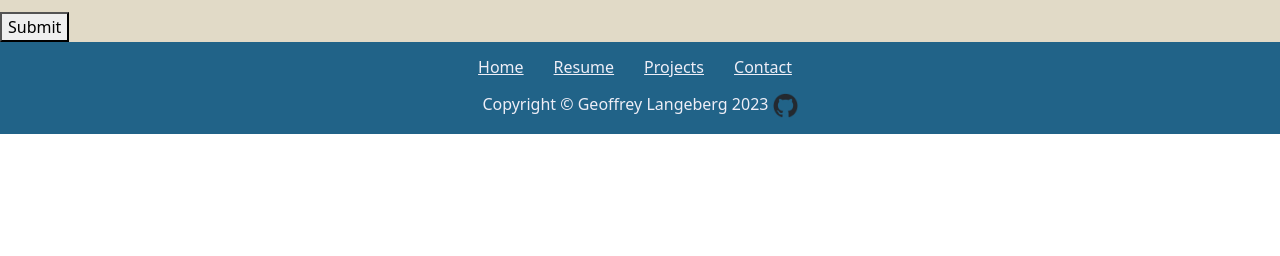
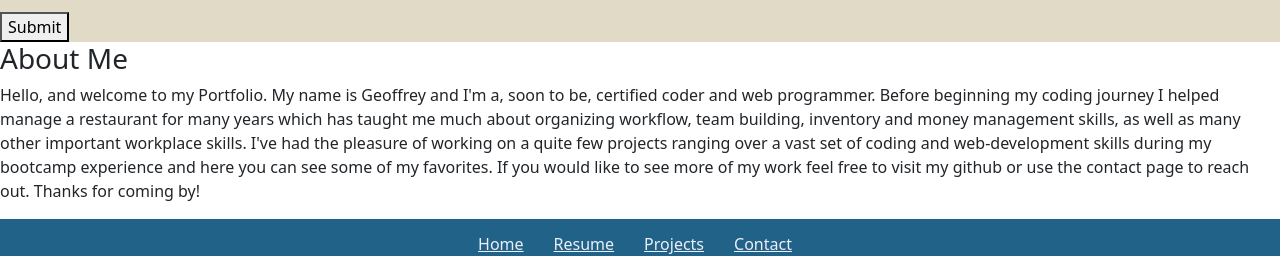
Before and after one commit to GgeoffG/new-react-portfolio, a React (Create React App) app: page / in a window 1280 px wide. Shown: the part 2152-2408 px from the top of the page. Before the commit the page ends 2286 px from the top, so only its background shows below. Built offline with nearby package versions, Linux system fonts and the light colour scheme.

Commit message:
Created particle pages containing prop variables, created paragraph atom, create AboutMe component

```diff
--- /dev/null
+++ b/src/components/atoms/paragraph/paragraph.css
@@ -0,0 +1,8 @@
+.form-input{
+  width: 100%;
+  padding: 12px 20px;
+  margin: 8px 0;
+  box-sizing: border-box;
+  border: 2px solid var(black);
+  border-radius: 4px;
+}
--- /dev/null
+++ b/src/components/atoms/paragraph/paragraph.js
@@ -0,0 +1,18 @@
+import React from "react";
+import { string } from "prop-types";
+import "bootstrap/dist/css/bootstrap.css";
+import "./paragraph.css";
+
+const Paragraph = ({ innerText }, ...props) => {
+  return <p>{innerText}</p>;
+};
+
+Paragraph.propTypes = {
+  innerText: string,
+};
+
+Paragraph.defaultProps = {
+  innerText: " ",
+};
+
+export default Paragraph;
--- /dev/null
+++ b/src/components/organisms/aboutMe/aboutMe.css
@@ -0,0 +1,10 @@
+:root{
+  --tertiary: rgba(49, 52, 61, 1);
+  --dark: rgba(28, 29, 33, 1);
+  --light: rgba(238, 238, 247, 1);
+  --surf: rgba(157,214,225,1);
+  --lake: rgba(75,182,239,1);
+  --storm: rgba(79,102,106,1);
+  --copen: rgba(33,99,136,1);
+  --oyster: rgba(225,218,199);
+}
--- /dev/null
+++ b/src/components/organisms/aboutMe/aboutMe.js
@@ -0,0 +1,21 @@
+import React from "react";
+import { bool, string, arrayOf, shape } from "prop-types";
+import Paragraph from "../../atoms/paragraph/paragraph";
+import "./aboutMe.css";
+
+const AboutMe = ({ ...props }) => (
+  <section className="aboutMe_wrapper">
+    <h3>About Me</h3>
+    <Paragraph innerText={props.innerText} />
+  </section>
+);
+
+AboutMe.propTypes = {
+  innerText: string,
+};
+
+AboutMe.defaultProps = {
+  innerText: " ",
+};
+
+export default AboutMe;
--- /dev/null
+++ b/src/components/particles/aboutMeText.js
@@ -0,0 +1,5 @@
+import React from "react";
+const aboutMeText =
+  "Hello, and welcome to my Portfolio. My name is Geoffrey and I'm a, soon to be, certified coder and web programmer. Before beginning my coding journey I helped manage a restaurant for many years which has taught me much about organizing workflow, team building, inventory and money management skills, as well as many other important workplace skills. I've had the pleasure of working on a quite few projects ranging over a vast set of coding and web-development skills during my bootcamp experience and here you can see some of my favorites. If you would like to see more of my work feel free to visit my github or use the contact page to reach out. Thanks for coming by!";
+
+export default aboutMeText;
--- /dev/null
+++ b/src/components/particles/fieldsArray.js
@@ -0,0 +1,8 @@
+import React from "react";
+const fieldsArray = [
+  { type: "text", name: "Name", label: "Name", message: false },
+  { type: "text", name: "Email", label: "Email", message: false },
+  { type: "text", name: "Email", label: "Message", message: true },
+];
+
+export default fieldsArray;
--- /dev/null
+++ b/src/components/particles/navMenu.js
@@ -0,0 +1,13 @@
+import React from "react";
+const navMenu = [
+  {
+    items: [
+      { title: "Home", url: "/home" },
+      { title: "Resume", url: "/resume" },
+      { title: "Projects", url: "/projects" },
+      { title: "Contact", url: "/contact" },
+    ],
+  },
+];
+
+export default navMenu;
--- /dev/null
+++ b/src/components/particles/worksArray.js
@@ -0,0 +1,37 @@
+import React from "react";
+const worksArray = [
+  {
+    items: [
+      {
+        image:
+          "https://github.com/andrewmuhn/cooks-companion/blob/main/public/images/spaghetti-1932466_960_720.jpg?raw=true",
+        main: true,
+        link: "https://ggeoffg.github.io/challenge-1/",
+        name: "Cooks Companion",
+      },
+      {
+        image:
+          "https://github.com/GgeoffG/My-Portfolio/blob/main/assets/images/digital-marketing-meeting.jpg?raw=true",
+        main: false,
+        link: "https://ggeoffg.github.io/challenge-1/",
+        name: "Refactor",
+      },
+      {
+        image:
+          "https://images.unsplash.com/photo-1498050108023-c5249f4df085?ixlib=rb-4.0.3&ixid=M3wxMjA3fDB8MHxzZWFyY2h8Mnx8dGVjaCUyMGJsb2d8ZW58MHx8MHx8fDA%3D&auto=format&fit=crop&w=500&q=60",
+        main: false,
+        link: "https://ggeoffg.github.io/challenge-1/",
+        name: "Tech Blog",
+      },
+      {
+        image:
+          "https://media.istockphoto.com/id/1452662336/photo/the-announcement-message-coming-soon-written-with-a-vintage-typewriter.webp?b=1&s=170667a&w=0&k=20&c=SSRSkOtvgALemowpyIuM6ArBor74gYnFPt6Xt-9gjEo=",
+        main: false,
+        link: "https://ggeoffg.github.io/challenge-1/",
+        name: "Project 3",
+      },
+    ],
+  },
+];
+
+export default worksArray;
--- a/src/components/templates/portfolio/portfolioTemplate.js
+++ b/src/components/templates/portfolio/portfolioTemplate.js
@@ -5,61 +5,21 @@ import Header from "../../organisms/header/header";
 import Footer from "../../organisms/footer/footer";
 import WorkDisplay from "../../organisms/workDisplay/workDisplay";
 import Input from "../../molecules/inputForm/inputForm";
-const works = [
-  {
-    items: [
-      {
-        image:
-          "https://github.com/andrewmuhn/cooks-companion/blob/main/public/images/spaghetti-1932466_960_720.jpg?raw=true",
-        main: true,
-        link: "https://ggeoffg.github.io/challenge-1/",
-        name: "Cooks Companion",
-      },
-      {
-        image:
-          "https://github.com/GgeoffG/My-Portfolio/blob/main/assets/images/digital-marketing-meeting.jpg?raw=true",
-        main: false,
-        link: "https://ggeoffg.github.io/challenge-1/",
-        name: "Refactor",
-      },
-      {
-        image:
-          "https://images.unsplash.com/photo-1498050108023-c5249f4df085?ixlib=rb-4.0.3&ixid=M3wxMjA3fDB8MHxzZWFyY2h8Mnx8dGVjaCUyMGJsb2d8ZW58MHx8MHx8fDA%3D&auto=format&fit=crop&w=500&q=60",
-        main: false,
-        link: "https://ggeoffg.github.io/challenge-1/",
-        name: "Tech Blog",
-      },
-      {
-        image:
-          "https://media.istockphoto.com/id/1452662336/photo/the-announcement-message-coming-soon-written-with-a-vintage-typewriter.webp?b=1&s=170667a&w=0&k=20&c=SSRSkOtvgALemowpyIuM6ArBor74gYnFPt6Xt-9gjEo=",
-        main: false,
-        link: "https://ggeoffg.github.io/challenge-1/",
-        name: "Project 3",
-      },
-    ],
-  },
-];
-
-const menu = [
-  {
-    items: [
-      { title: "Home", url: "/home" },
-      { title: "Resume", url: "/resume" },
-      { title: "Projects", url: "/projects" },
-      { title: "Contact", url: "/contact" },
-    ],
-  },
-];
-const fields = [
-  { type: "text", name: "Name", label: "Name", message: false },
-  { type: "text", name: "Email", label: "Email", message: false },
-  { type: "text", name: "Email", label: "Message", message: true },
-];
+import AboutMe from "../../organisms/aboutMe/aboutMe";
+import aboutMeText from "../../particles/aboutMeText";
+import worksArray from "../../particles/worksArray";
+import navMenu from "../../particles/navMenu";
+import fieldsArray from "../../particles/fieldsArray";
+const aboutMe = aboutMeText;
+const works = worksArray;
+const menu = navMenu;
+const fields = fieldsArray;
 const PortfolioTemplate = ({ display }) => (
   <div className="page-wrapper">
     <Header menus={menu} location="header" />
     <WorkDisplay works={works} />
     <Input inputTitle="Contact" fields={fields} />
+    <AboutMe innerText={aboutMe} />
     <Footer menus={menu} location="footer" />
   </div>
 );
```
Also changed, not shown: src/components/organisms/workDisplay/workDisplay.css (indentation only).
